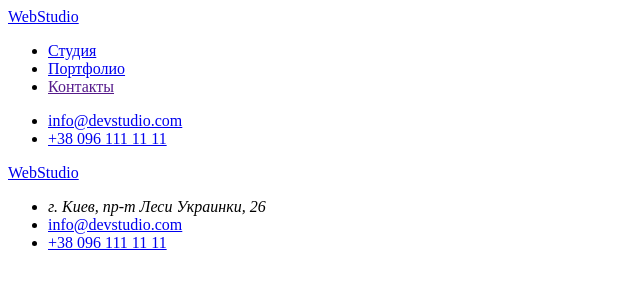
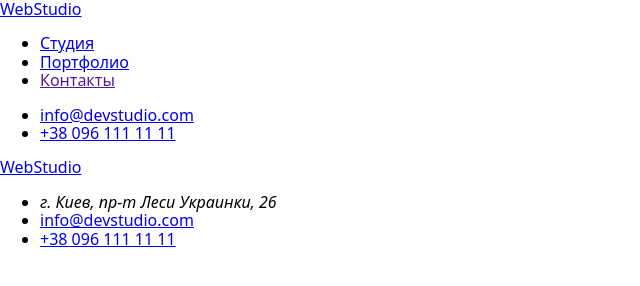
Before and after one commit to RostyslavDubinin/goit-markup-hw-02, a plain HTML site: page portfolio.html in a window 1280 px wide. Shown: the whole page, without its empty margins (0-640 px from the left). Drawn offline with nearby package versions, Linux system fonts and the light colour scheme.

Commit message:
Update portfolio.html

```diff
--- a/portfolio.html
+++ b/portfolio.html
@@ -4,6 +4,10 @@
     <meta charset="UTF-8">
     <meta name="viewport" content="width=device-width, initial-scale=1.0">
     <title>Document</title>
+    <link href="https://cdnjs.cloudflare.com/ajax/libs/modern-normalize/1.0.0/modern-normalize.min.css" rel="stylesheet"/>
+    <link rel="preconnect" href="https://fonts.gstatic.com"/>
+    <link href="https://fonts.googleapis.com/css2?family=Raleway:wght@700&family=Roboto:wght@400;500;700&display=swap"
+    rel="stylesheet"/>
 </head>
 <body>
 <!--Верхняя линия-->
```
